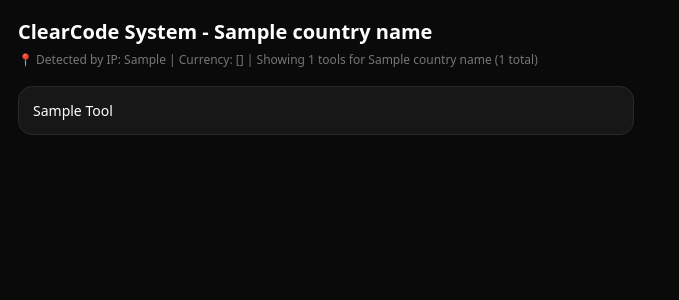
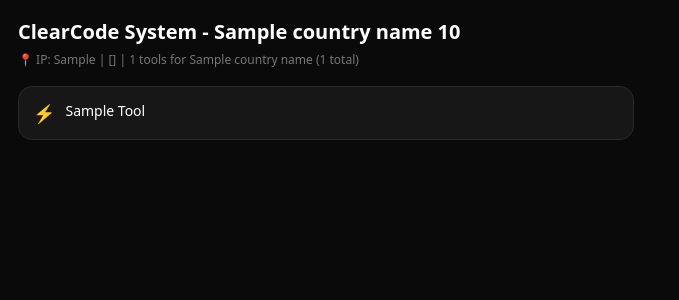
Before and after one commit to Topshugar/Clearcodesystem, a Flask app: template templates/index.html in a window 1280 px wide. Shown: the top 300 px of the page, without its empty margins (0-679 px from the left). Run offline with Flask 3, Linux system fonts and the light colour scheme; the template is opened without the code that fills it: most values are stand-ins (such as "Sample title", 1, 10 or a date in 2020); some libraries are stand-ins or nearby versions.

Commit message:
Update index.html

```diff
--- a/templates/index.html
+++ b/templates/index.html
@@ -1,10 +1,12 @@
 {% extends "base.html" %}
 {% block content %}
-<div class="h">ClearCode System - {{ country_name }}</div>
-<div class="s">📍 Detected by IP: {{ detected_country }} | Currency: {{ country_code }} | Showing {{ tools|length }} tools for {{ country_name }} ({{ total_tools }} total)</div>
+<div class="h">ClearCode System - {{ country_name }} {{ emojis.get('bahrain_gold_price','') }}</div>
+<div class="s">📍 IP: {{ detected_country }} | {{ country_code }} | {{ tools|length }} tools for {{ country_name }} ({{ total_tools }} total)</div>
 <div class="grid">
 {% for tool in tools %}
-<a href="/tools/{{ tool }}" class="card">{{ tool.replace('_',' ').title() }}</a>
+<a href="/tools/{{ tool }}" class="card">
+<span style="font-size:18px">{{ emojis.get(tool, '⚡') }}</span> {{ tool.replace('_',' ').title() }}
+</a>
 {% endfor %}
 </div>
 {% endblock %}
```
